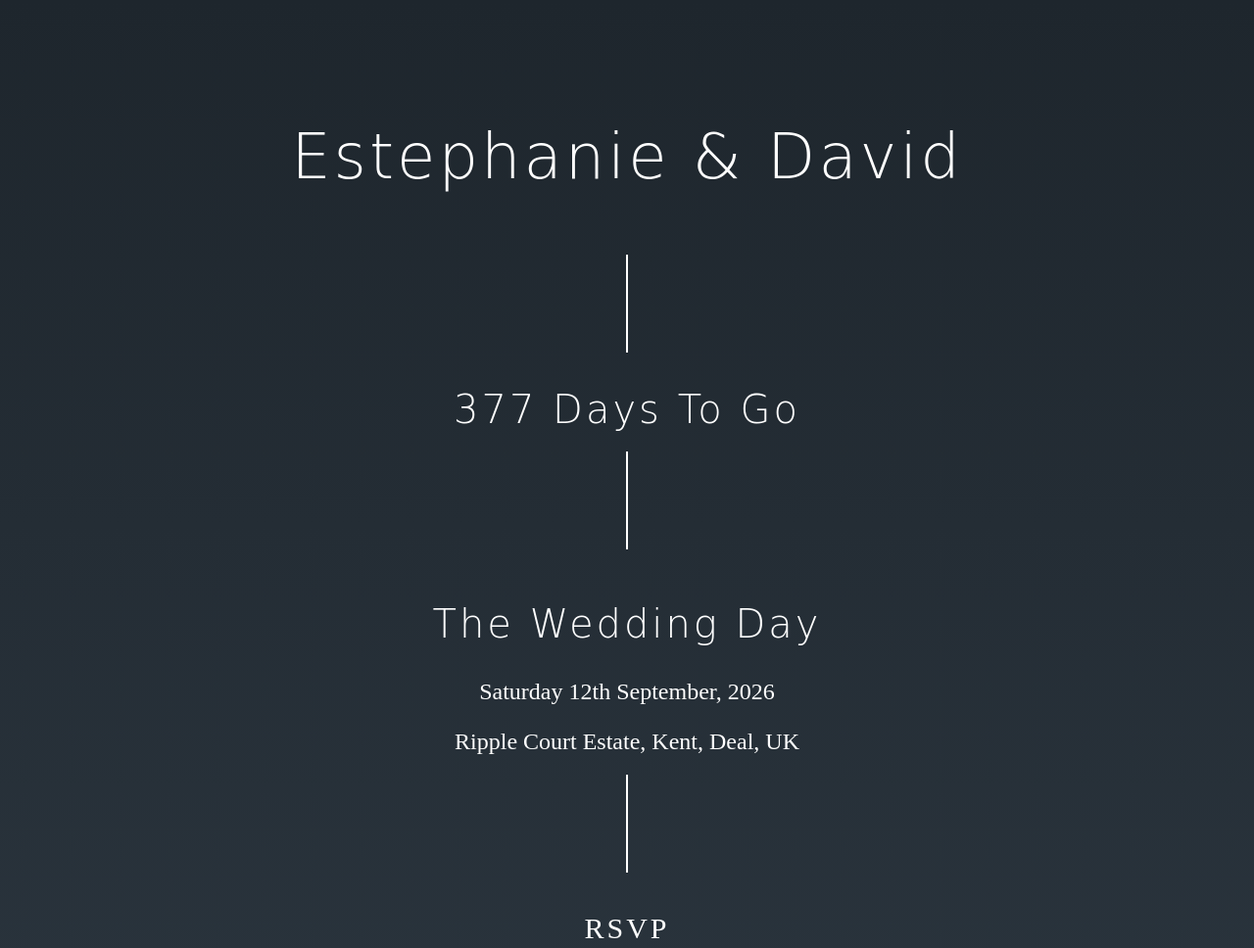
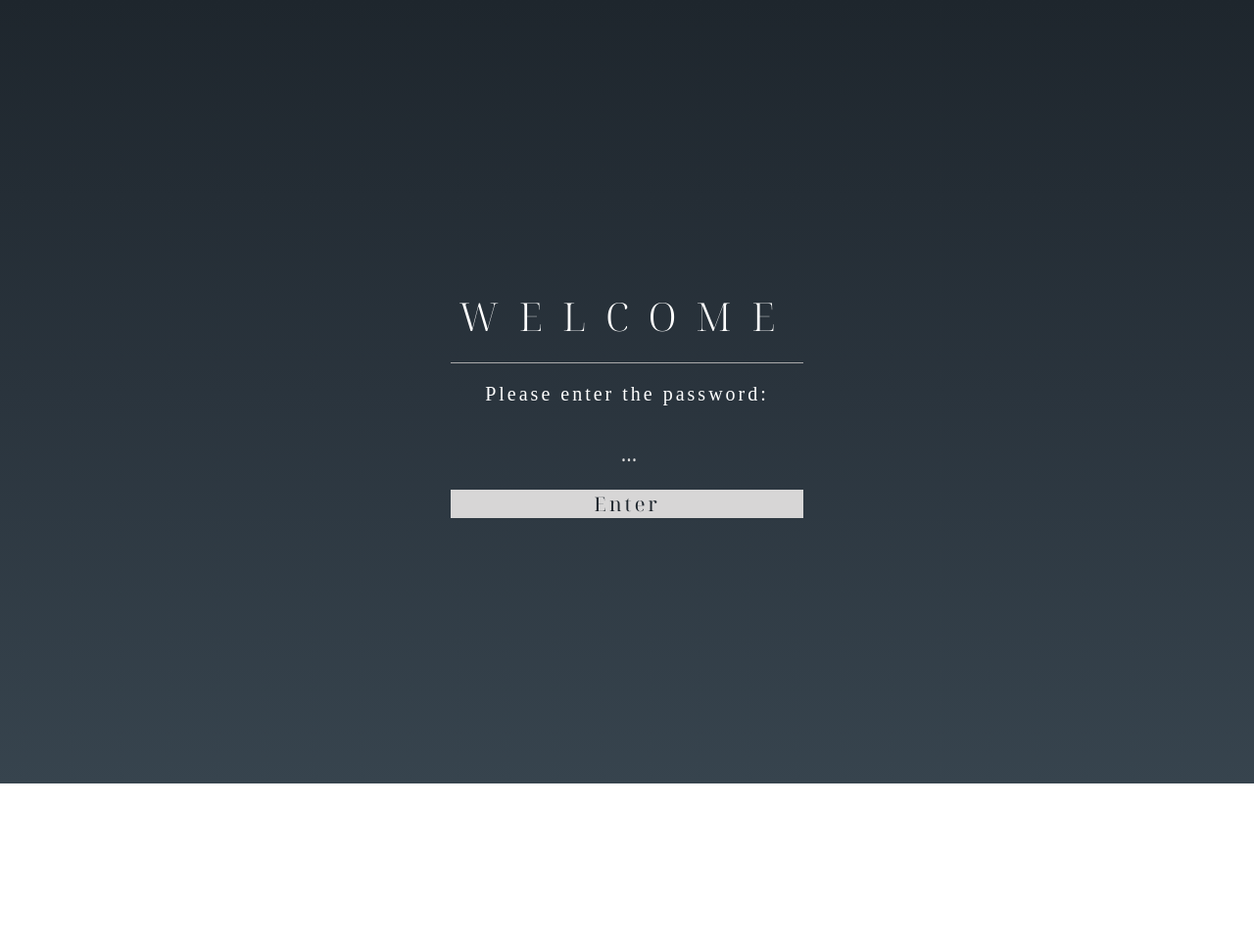
Before and after one commit to Esteph27/wedding-website, a plain HTML site: page index.html in a window 1280 px wide. Shown: the top 968 px of the page at 98% size. After the commit the page ends 800 px from the top, so only its background shows below. Drawn offline with Linux system fonts and the light colour scheme; a web font is replaced by a local one.

Commit message:
Add index authentication page.

```diff
--- a/css/style.css
+++ b/css/style.css
@@ -43,6 +43,21 @@ footer {
     align-items: center;
 }
 
+button {
+    border: none;
+    margin-top: 20px;
+    width: 100%;
+    font-family: "Noto Serif Display", serif;
+    letter-spacing: 3px;
+    text-align: center;
+    font-size: 20px;
+    background-color: #d7d6d6;
+    color: #1e262d;
+}
+
+button:hover {
+    box-shadow: 0 0 8px #fff, 0 0 16px #aaa;
+}
 
 /* Google fonts */
 .monsieur-la-doulaise-regular {
@@ -102,9 +117,44 @@ footer {
 #guest-name h2{
     font-family: "Monsieur La Doulaise", cursive;
     font-weight: 100;
-    letter-spacing: 3px;
+    letter-spacing: 5px;
     font-size: 48px;
     margin-bottom: 0;
+}
+
+#passwordInput {
+      width: 100%;
+      border: none;
+      background: none;
+      color: white;
+      text-align: center;
+      font-size: 22px;
+      font-family: "Noto Serif Display", serif;
+}
+
+#passwordInput::placeholder {
+      color: #ddd;
+}
+
+#passwordInput:focus {
+      outline: none;
+      box-shadow: 0 #aaa;
+      border-bottom: 1px solid #aaa;
+}
+
+#capitals {
+    font-family: "Noto Serif Display", serif;
+    font-size: 40px;
+    font-weight: 300;
+    letter-spacing: 20px;
+    margin-bottom: 20px;
+}
+
+#error {
+      color: #FFC3C3;
+      display: none;
+      margin-top: 20px;
+      font-size: 14px;
 }
 
 /* classes */
@@ -116,10 +166,22 @@ footer {
     padding: 20px 0px 20px;
 }
 
+.container-centre {
+    display: flex;
+    justify-content: center;
+    align-items: center;
+    height: 100vh;
+}
+
 .vertical-line {
     width: 1.5px;
     height: 100px;
     background-color: white;
+}
+
+.horizontal-line {
+  border: none;
+  border-top: 1px solid #aaa;
 }
 
 .page-link {
--- a/index.html
+++ b/index.html
@@ -1,87 +1,36 @@
 <!DOCTYPE html>
 <html lang="en">
 <head>
-  <meta charset="UTF-8" />
-  <meta name="viewport" content="width=device-width, initial-scale=1.0" />
-  <title>Estephanie & David - Wedding</title>
+  <meta charset="UTF-8">
+  <meta name="robots" content="noindex, nofollow">
+  <meta name="viewport" content="width=device-width, initial-scale=1.0">
+  <title>Welcome to Our Wedding</title>
 
   <!-- Google font-->
-  <link rel="preconnect" href="https://fonts.googleapis.com">
-  <link rel="preconnect" href="https://fonts.gstatic.com" crossorigin>
-  <link href="https://fonts.googleapis.com/css2?family=Antic+Didone&family=Monsieur+La+Doulaise&display=swap" rel="stylesheet">
+   <link rel="preconnect" href="https://fonts.googleapis.com">
+   <link rel="preconnect" href="https://fonts.gstatic.com" crossorigin>
+   <link href="https://fonts.googleapis.com/css2?family=Antic+Didone&family=Monsieur+La+Doulaise&family=Noto+Serif+Display:ital,wght@0,100..900;1,100..900&display=swap" rel="stylesheet">
 
   <!-- Link to external CSS -->
   <link rel="stylesheet" href="css/style.css">
+
+  <!-- light safegaurd to prevent search engines from indexing -->
+  <meta name="robots" content="noindex, nofollow">
+
 </head>
 <body>
-
-    <!-- title -->
-    <h1 id="title">Estephanie & David</h1>
-    <div class="container">
-        <div class="vertical-line"></div>
+    <div class="container-centre">
+        <div class="div-item">
+            <h1 id="capitals">WELCOME</h1>
+            <hr class="horizontal-line">
+            <p class="info">Please enter the password:</p>
+            <input type="password" id="passwordInput" placeholder="...">
+            <button onclick="checkPassword()">Enter</button>
+            <p class="info" id="error">Incorrect password. Try again.</p>
+        </div>
     </div>
 
-    <!-- count down time -->
-    <div id="countdown"></div>
-    <div class="container">
-        <div class="vertical-line"></div>
-    </div>
-
-    <!-- date and address -->
-    <div id="date">
-        <h2>The Wedding Day</h2>
-        <p>Saturday 12th September, 2026</p>
-        <a href="https://ripplecourtestate.co.uk/" target="_blank">Ripple Court Estate, Kent, Deal, UK</a>
-    </div>
-    <div class="container">
-        <div class="vertical-line"></div>
-    </div>
-
-    <!-- RSVP section -->
-    <div class="container">
-        <a href="rsvp.html" class="page-link target="_blank">RSVP</a>
-    </div>
-    <div class="container">
-        <div class="vertical-line"></div>
-    </div>
-
-    <!-- Schedule-->
-    <div class="container">
-        <a class="page-link">Schedule</a>
-    </div>
-    <div class="container">
-        <div class="vertical-line"></div>
-    </div>
-
-    <!-- Travel and accommodation section -->
-    <div class="container">
-        <a href="travel.html" class="page-link" target="_blank">Travel & Accommodation</a>
-    </div>
-    <div class="container">
-        <div class="vertical-line"></div>
-    </div>
-
-    <!-- Dress Code -->
-    <div class="container">
-        <a class="page-link">Dress Code</a>
-    </div>
-    <div class="container">
-        <div class="vertical-line"></div>
-    </div>
-
-
-    <!-- footer -->
-    <footer class="container">
-        <div id="initials">E & D</div>
-        <div class="small-text">
-            <p>12.09.2026</p>
-            <br>
-            <p>Created by us</p>
-            <p>x</p>
-        </div>
-    </footer>
-
-    <!-- Countdown Script -->
-    <script src="js/countdown.js"></script>
+   <!-- authenticate access -->
+    <script src="js/authenticate.js"></script>
 </body>
 </html>
--- /dev/null
+++ b/js/authenticate.js
@@ -0,0 +1,18 @@
+const correctPassword = "pisco";
+
+if (localStorage.getItem("authenticated") === "true") {
+    window.location.href = "home.html";
+}
+
+function checkPassword() {
+    const input = document.getElementById("passwordInput").value.trim();
+    const normalizedInput = input.toLowerCase();
+    const normalizedCorrect = correctPassword.toLowerCase();
+
+    if (normalizedInput === normalizedCorrect) {
+        localStorage.setItem("authenticated", "true");
+        window.location.href = "home.html";
+    } else {
+        document.getElementById("error").style.display = "block";
+    }
+}
--- /dev/null
+++ b/robots.txt
@@ -0,0 +1,2 @@
+User-agent: *
+Disallow: /
```
Also changed, not shown: home.html (added, +90 -0 lines).
